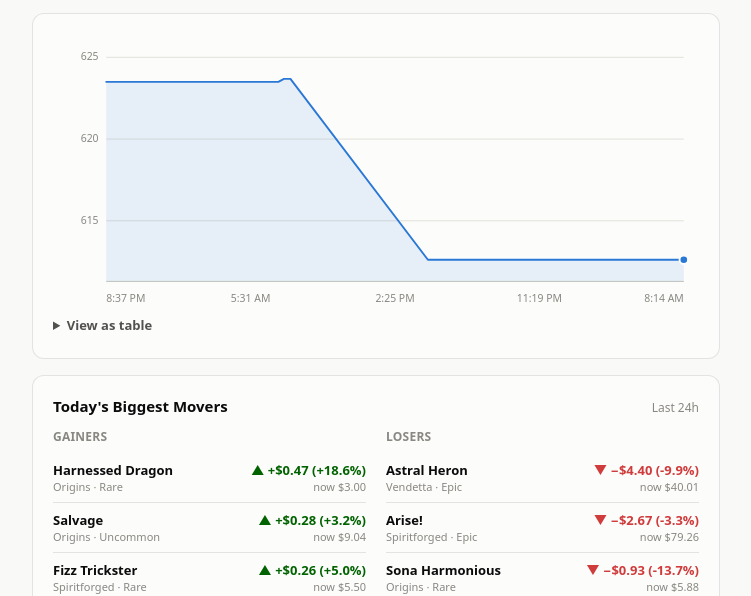
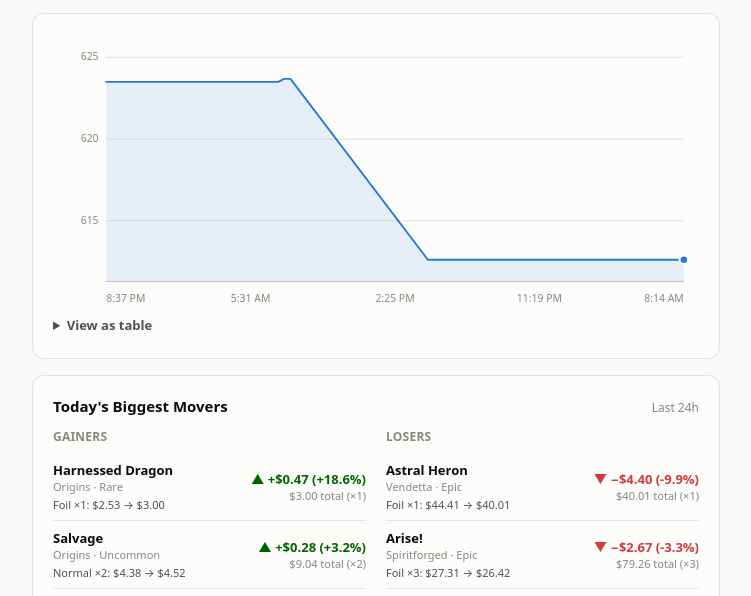
Before and after one commit to mustafacamurcu/riftmana-tracker, a plain HTML site: page index.html in a window 1280 px wide. Shown: the part 204-800 px from the top of the page, without its empty margins (264-1015 px from the left). Drawn offline with Linux system fonts and the light colour scheme.

Commit message:
Clarify movers display: show per-unit price alongside total value
The underlying data was already correct - Morbid Return's normal_price_now
really is \$0.09, matching riftmana.com exactly. But the UI only showed
\$0.54 (the TOTAL value of the 6 copies owned) with no indication it wasn't
a per-card price, so a 6x-owned \$0.03 price bump looked like a wrong \$0.54
card price and a suspicious 50% swing. Now each row shows the per-unit
price change (e.g. "Normal ×6: \$0.06 -> \$0.09") plus the total clearly
labeled ("\$0.54 total (×6)"), so the two numbers can't be confused.

```diff
--- a/index.html
+++ b/index.html
@@ -140,6 +140,10 @@
     white-space: nowrap; overflow: hidden; text-overflow: ellipsis;
   }
   .mover-meta { font-size: 11px; color: var(--text-muted); }
+  .mover-printing {
+    font-size: 11px; color: var(--text-secondary); margin-top: 3px;
+    font-variant-numeric: tabular-nums;
+  }
   .mover-change { text-align: right; white-space: nowrap; font-variant-numeric: tabular-nums; }
   .mover-delta { font-size: 13px; font-weight: 600; }
   .mover-delta.up { color: var(--good); }
@@ -444,6 +448,23 @@
     return sign + fmtMoney(Math.abs(v));
   }
 
+  function printingDetailText(m) {
+    // Per-unit price change for whichever printing(s) are owned - this is
+    // the number that matches what riftmana.com itself shows per card, as
+    // distinct from value_now/value_delta below which are totals across
+    // however many copies are owned (a 6x-owned common can move 50% in
+    // value_delta_pct off a one-cent price change - the per-unit price is
+    // what makes that legible rather than looking like a data error).
+    const parts = [];
+    if (m.normal_owned > 0) {
+      parts.push(`Normal ×${m.normal_owned}: ${fmtMoney(m.normal_price_prior)} → ${fmtMoney(m.normal_price_now)}`);
+    }
+    if (m.foil_owned > 0) {
+      parts.push(`Foil ×${m.foil_owned}: ${fmtMoney(m.foil_price_prior)} → ${fmtMoney(m.foil_price_now)}`);
+    }
+    return parts.join("   ");
+  }
+
   function moverRowHtml(m) {
     const isUp = m.value_delta > 0;
     const arrow = isUp ? "▲" : "▼";
@@ -464,6 +485,13 @@
     metaDiv.textContent = meta;
     idDiv.appendChild(nameDiv);
     idDiv.appendChild(metaDiv);
+    const printingText = printingDetailText(m);
+    if (printingText) {
+      const printingDiv = document.createElement("div");
+      printingDiv.className = "mover-printing";
+      printingDiv.textContent = printingText;
+      idDiv.appendChild(printingDiv);
+    }
 
     const changeDiv = document.createElement("div");
     changeDiv.className = "mover-change";
@@ -472,7 +500,8 @@
     deltaDiv.textContent = `${arrow} ${fmtSignedMoney(m.value_delta)}${pct}`;
     const valueDiv = document.createElement("div");
     valueDiv.className = "mover-value";
-    valueDiv.textContent = `now ${fmtMoney(m.value_now)}`;
+    const totalQty = m.normal_owned + m.foil_owned;
+    valueDiv.textContent = `${fmtMoney(m.value_now)} total (×${totalQty})`;
     changeDiv.appendChild(deltaDiv);
     changeDiv.appendChild(valueDiv);
 
```
